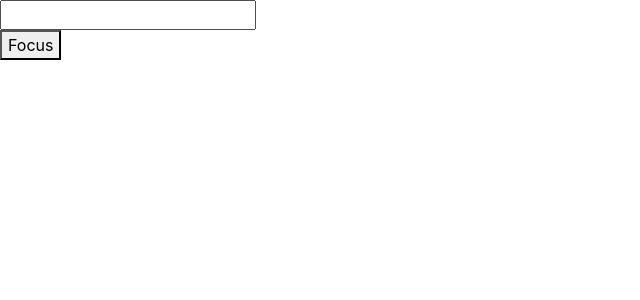
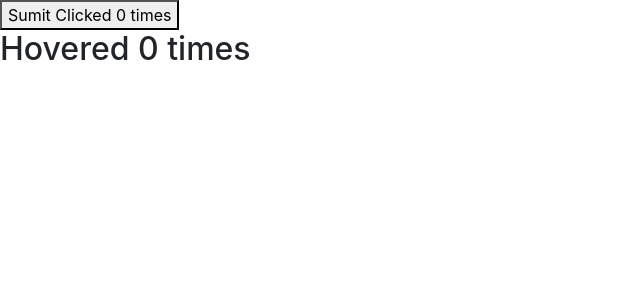
Before and after one commit to UmaMaheswarPanda/ReactJs, a React (Create React App) app: page / in a window 1280 px wide. Shown: the top 300 px of the page, without its empty margins (0-640 px from the left). Built offline with nearby package versions, Linux system fonts and the light colour scheme.

Commit message:
Higher order component

```diff
--- a/public/index.html
+++ b/public/index.html
@@ -30,6 +30,7 @@
   <body>
     <noscript>You need to enable JavaScript to run this app.</noscript>
     <div id="root"></div>
+    <div id="portal-root"></div>
     <!--
       This HTML file is a template.
       If you open it directly in the browser, you will see an empty page.
--- a/src/App.js
+++ b/src/App.js
@@ -1,11 +1,15 @@
-
-import './App.css';
-import './Style.css'
-import ParentComp from './LifeCyclesAndFragments/ParentComp';
-import PureComp from './LifeCyclesAndFragments/PureComp';
-import RefsDemo from './LifeCyclesAndFragments/RefsDemo';
-import FocusInput from './LifeCyclesAndFragments/FocusInput';
-import ForwardParentInput from './LifeCyclesAndFragments/ForwardParentInput';
+import "./App.css";
+import "./Style.css";
+import ParentComp from "./LifeCyclesAndFragments/ParentComp";
+import PureComp from "./LifeCyclesAndFragments/PureComp";
+import RefsDemo from "./LifeCyclesAndFragments/RefsDemo";
+import FocusInput from "./LifeCyclesAndFragments/FocusInput";
+import ForwardParentInput from "./LifeCyclesAndFragments/ForwardParentInput";
+import PortalDemo from "./LifeCyclesAndFragments/PortalDemo";
+import Hero from "./LifeCyclesAndFragments/Hero";
+import ErrorBoundary from "./LifeCyclesAndFragments/ErrorBoundary";
+import ClickCounter from "./HocContext/ClickCounter";
+import HoverCounter from "./HocContext/HoverCounter";
 // import Form from './components/Form';
 // import MountingLifeCycleA from './components/MountingLifeCycleA';
 // import Counter from './components/Counter';
@@ -17,8 +21,6 @@ import ForwardParentInput from './LifeCyclesAndFragments/ForwardParentInput';
 // import UserGreeting from './components/UserGreeting';
 // import YourComponent from './components/YourComponent';
 // import YourFormComponent from './components/YourComponent';
-
-
 
 function App() {
   return (
@@ -37,10 +39,22 @@ function App() {
       {/* <ParentComp/> */}
       {/* <RefsDemo/> */}
       {/* <FocusInput/> */}
-      <ForwardParentInput/>
+      {/* <ForwardParentInput/> */}
+      {/* <PortalDemo/> */}
+      {/* <ErrorBoundary>
+        <Hero name="superman" />
+      </ErrorBoundary>
+      <ErrorBoundary>
+        <Hero name="joker" />
+      </ErrorBoundary>
+      <ErrorBoundary>
+        <Hero name="batman" />
+      </ErrorBoundary> */}
+      <ClickCounter name='Sumit'/>
+      <HoverCounter name='Sumit'/>
     </div>
 
-         // <Navbar/>
+    // <Navbar/>
   );
 }
 
--- /dev/null
+++ b/src/HocContext/ClickCounter.js
@@ -0,0 +1,15 @@
+import React, { Component } from 'react'
+import withCounter from './withCounter'
+
+class ClickCounter extends Component {
+
+  render() {
+
+
+    const {count, incrementCount}=this.props
+    return (
+      <button onClick={incrementCount}>{this.props.name} Clicked {count} times</button>
+    )
+  }
+}
+export default withCounter(ClickCounter,3);
--- /dev/null
+++ b/src/HocContext/HoverCounter.js
@@ -0,0 +1,13 @@
+import React, { Component } from 'react'
+import withCounter from './withCounter'
+
+class HoverCounter extends Component {
+
+  render() {
+    const {count, incrementCount}=this.props
+
+    return <h2 onMouseOver={incrementCount}> Hovered {count} times</h2>
+
+  }
+}
+export default withCounter(HoverCounter,5);
--- /dev/null
+++ b/src/HocContext/withCounter.js
@@ -0,0 +1,27 @@
+import React from "react";
+
+const withCounter = (WrappedComponent,incrementNumber) => {
+    class withCounter extends React.Component{
+        constructor(props) {
+            super(props)
+
+            this.state = {
+               count:0
+            }
+          }
+
+          incrementCount = () =>{
+              this.setState(prevState => {
+                  return {count: prevState.count+incrementNumber}
+              })
+          }
+        render(){
+            return <WrappedComponent count={this.state.count}
+            incrementCount={this.incrementCount}
+            {...this.props}
+            />
+        }
+    }
+    return withCounter
+}
+export default withCounter
--- /dev/null
+++ b/src/LifeCyclesAndFragments/ErrorBoundary.js
@@ -0,0 +1,29 @@
+import React, { Component } from 'react'
+
+class ErrorBoundary extends Component {
+
+    constructor(props) {
+      super(props)
+
+      this.state = {
+         hasError:false
+      }
+    }
+    static getDerivedStateFromError(error){
+        return {
+            hasError:true
+        }
+    }
+
+    componentDidCatch(error,info){
+        console.log(error)
+        console.log(info)
+    }
+  render() {
+    if(this.state.hasError){
+        return <h1>Something went wrong</h1>
+    }
+    return this.props.children
+  }
+}
+export default ErrorBoundary
--- /dev/null
+++ b/src/LifeCyclesAndFragments/Hero.js
@@ -0,0 +1,11 @@
+import React from 'react'
+
+function Hero(props) {
+    if(heroName ==='joker'){
+        throw new Error('Not a hero')
+    }
+  return (
+    <div>Hero = {props.name}</div>
+  )
+}
+export default  Hero;
--- /dev/null
+++ b/src/LifeCyclesAndFragments/PortalDemo.js
@@ -0,0 +1,12 @@
+import React from 'react'
+import  ReactDOM  from 'react-dom';
+
+function PortalDemo() {
+  return ReactDOM.createPortal (
+    <h1>Portal Demo</h1>,
+    document.getElementById('portal-root')
+
+  )
+}
+
+export default PortalDemo;
```
